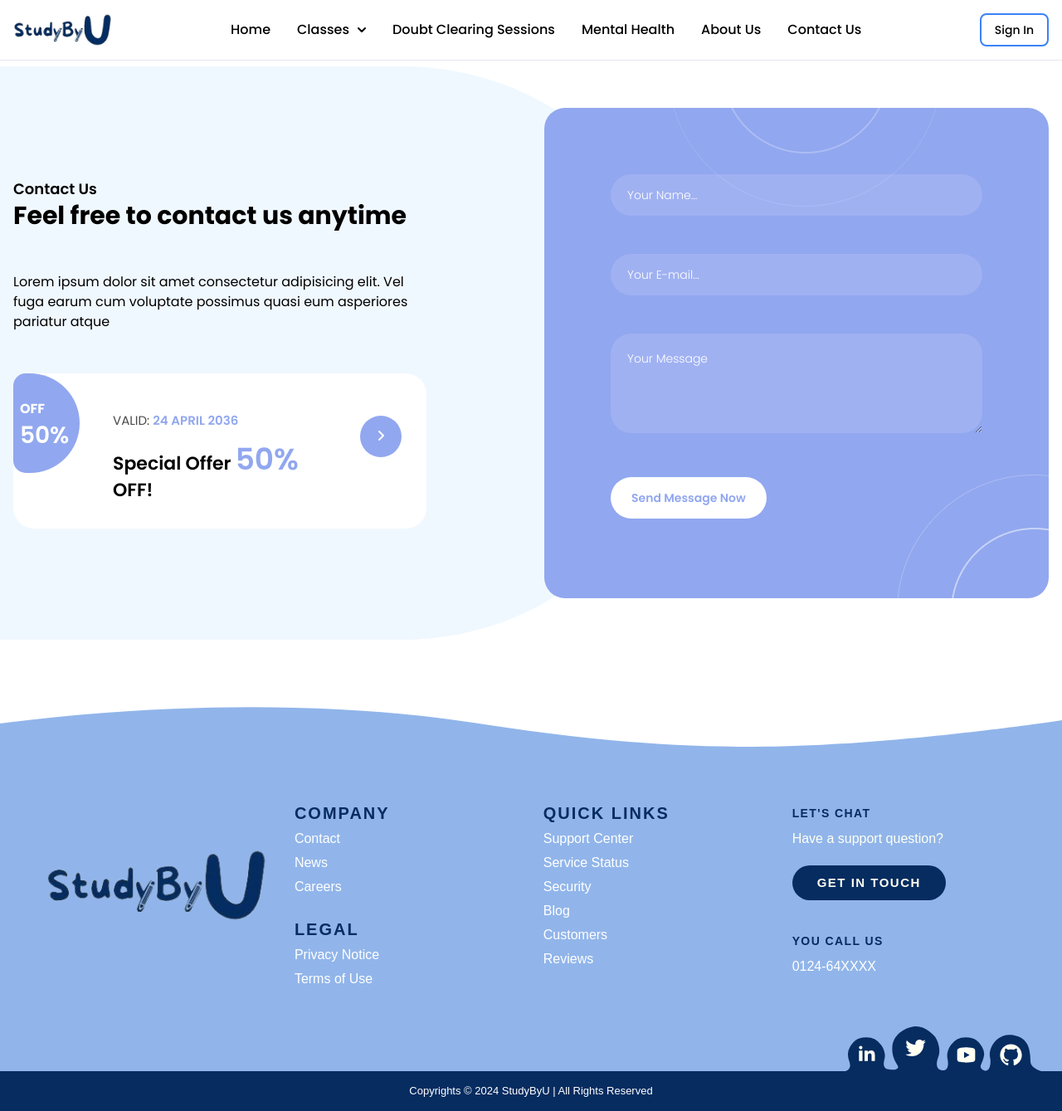
After one commit to AakashMahajan25/StudyByU-MAIN-, a PHP site: page /contact.php in a window 1280 px wide. The commit adds this page. Shown: the whole page at 83% size. Run offline with PHP 8.4, Linux system fonts and the light colour scheme; some libraries are stand-ins or nearby versions.

Commit message:
contact page added

```diff
--- /dev/null
+++ b/contact.php
@@ -0,0 +1,77 @@
+<!DOCTYPE html>
+<html lang="en">
+  <head>
+    <meta charset="UTF-8" />
+    <meta name="viewport" content="width=device-width, initial-scale=1.0" />
+    <title>Document</title>
+    <script src="https://cdn.tailwindcss.com"></script>
+    <link rel="stylesheet" href="css/style.css" />
+    <link rel="stylesheet" href="css/home.css" />
+    <link rel="stylesheet" href="css/contact.css" />
+    <link
+      rel="stylesheet"
+      href="https://cdnjs.cloudflare.com/ajax/libs/font-awesome/6.0.0-beta3/css/all.min.css"
+    />
+    <style></style>
+  </head>
+  <body>
+
+  <?php
+    session_start();
+    include('./secondary-navbar-white.html');
+    ?>
+
+  <div class="contact-us section my-20" id="contact">
+    <div class="container mx-auto px-4">
+      <div class="flex flex-wrap -mx-4">
+        <div class="w-full lg:w-1/2 self-center px-4">
+          <div class="section-heading">
+            <h6 class="text-lg font-semibold">Contact Us</h6>
+            <h2 class="text-3xl font-bold">Feel free to contact us anytime</h2>
+            <p class="mt-4">
+                Lorem ipsum dolor sit amet consectetur adipisicing elit. Vel fuga earum cum voluptate possimus quasi eum asperiores pariatur atque
+            </p>
+            <div class="special-offer mt-8">
+              <span class="offer block text-xl font-bold">off<br><em class="text-4xl">50%</em></span>
+              <h6 class="mt-4">Valid: <em>24 April 2036</em></h6>
+              <h4 class="text-2xl font-semibold mt-2">Special Offer <em class="text-4xl">50%</em> OFF!</h4>
+              <a href="#" class="text-blue-500 mt-4 inline-block"><i class="fa fa-angle-right"></i></a>
+            </div>
+          </div>
+        </div>
+        <div class="w-full lg:w-1/2 px-4">
+          <div class="contact-us-content">
+            <form id="contact-form" action="" method="post">
+              <div class="flex flex-wrap -mx-4">
+                <div class="w-full px-4 mb-4">
+                  <fieldset>
+                    <input type="text" name="name" id="name" placeholder="Your Name..." autocomplete="on" required class="w-full p-3 border border-gray-300 rounded">
+                  </fieldset>
+                </div>
+                <div class="w-full px-4 mb-4">
+                  <fieldset>
+                    <input type="text" name="email" id="email" pattern="[^ @]*@[^ @]*" placeholder="Your E-mail..." required class="w-full p-3 border border-gray-300 rounded">
+                  </fieldset>
+                </div>
+                <div class="w-full px-4 mb-4">
+                  <fieldset>
+                    <textarea name="message" id="message" placeholder="Your Message" class="w-full p-3 border border-gray-300 rounded"></textarea>
+                  </fieldset>
+                </div>
+                <div class="w-full px-4 mb-4">
+                  <fieldset>
+                    <button type="submit" id="form-submit" class="bg-orange-500 text-white py-3 px-6 rounded hover:bg-orange-600">Send Message Now</button>
+                  </fieldset>
+                </div>
+              </div>
+            </form>
+          </div>
+        </div>
+      </div>
+    </div>
+  </div>
+
+
+    <?php include('./footer.html');?>
+  </body>
+</html>
--- /dev/null
+++ b/css/contact.css
@@ -0,0 +1,221 @@
+/*
+---------------------------------------------
+Contact Style
+---------------------------------------------
+*/
+
+.contact-us {
+  margin-top: 80px;
+  position: relative;
+  padding: 50px 0px;
+}
+
+.contact-us:before {
+  position: absolute;
+  top: 0;
+  bottom: 0;
+  left: 0;
+  z-index: -1;
+  width: 65%;
+  height: 100%;
+  background-color: aliceblue;
+  content: '';
+  border-top-right-radius: 500px;
+  border-bottom-right-radius: 500px;
+}
+
+
+.contact-us  .section-heading {
+  margin-right: 110px;
+  margin-bottom: 0px;
+}
+
+.contact-us  .section-heading p {
+  margin-top: 50px;
+}
+
+.contact-us .special-offer {
+  margin-top: 50px;
+  background-color: #fff;
+  border-radius: 25px;
+  padding: 30px 120px;
+  display: inline-block;
+  position: relative;
+}
+
+.contact-us .special-offer span.offer {
+  position: absolute;
+  left: 0;
+  top: 0;
+  background-color: #91a7ef;
+  width: 80px;
+  padding: 30px 8px;
+  line-height: 25px;
+  height: 120px;
+  border-radius: 15px 60px 60px 15px;
+  display: inline-block;
+  text-align: center;
+  color: #fff;
+  font-size: 16px;
+  text-transform: uppercase;
+  text-align: left;
+}
+
+.contact-us .special-offer span.offer em {
+  font-size: 28px;
+  font-style: normal;
+  font-weight: 600;
+}
+
+.contact-us .special-offer h6 {
+  font-size: 15px;
+  color: #4a4a4a;
+  text-transform: uppercase;
+  font-weight: 400;
+  margin-bottom: 15px;
+}
+
+.contact-us .special-offer h6 em {
+  font-style: normal;
+  color: #91a7ef;
+  font-weight: 600;
+}
+
+.contact-us .special-offer h4 {
+  font-size: 22px;
+  font-weight: 600;
+}
+
+.contact-us .special-offer h4 em {
+  font-style: normal;
+  color: #91a7ef;
+}
+
+.contact-us .special-offer a {
+  position: absolute;
+  right: 30px;
+  top: 35px;
+  width: 50px;
+  height: 50px;
+  display: inline-block;
+  text-align: center;
+  line-height: 50px;
+  background-color: #91a7ef;
+  color: #fff;
+  border-radius: 50%;
+}
+
+.contact-us .contact-us-content {
+  border-radius: 25px;
+  padding: 80px;
+  background-color: #91a7ef;
+  position: relative;
+  z-index: 1;
+}
+
+.contact-us .contact-us-content::before {
+  background: url(../assets/contact-dec-01.png);
+  position: absolute;
+  left: 50%;
+  transform: translateX(-149px);
+  opacity: 0.5;
+  top: 0;
+  width: 318px;
+  height: 119px;
+  content: '';
+  z-index: 2;
+}
+
+.contact-us .contact-us-content::after {
+  background: url(../assets/contact-dec-02.png);
+  position: absolute;
+  right: 0;
+  bottom: 0;
+  width: 183px;
+  height: 149px;
+  content: '';
+  z-index: 2;
+}
+
+#contact-form input {
+  width: 100%;
+  height: 50px;
+  border-radius: 25px;
+  background-color: rgba(249, 235, 255, 0.15);
+  border: none;
+  outline: none;
+  font-weight: 300;
+  padding: 0px 20px;
+  font-size: 14px;
+  color: #fff;
+  margin-bottom: 30px;
+  position: relative;
+  z-index: 3;
+}
+
+#contact-form input::placeholder {
+  color: #fff;
+}
+
+#contact-form textarea {
+  width: 100%;
+  height: 120px;
+  border-radius: 25px;
+  background-color: rgba(249, 235, 255, 0.15);
+  border: none;
+  outline: none;
+  font-weight: 300;
+  padding: 20px;
+  font-size: 14px;
+  color: #fff;
+  margin-bottom: 30px;
+  position: relative;
+  z-index: 3;
+}
+
+#contact-form textarea::placeholder {
+  color: #fff;
+}
+
+#contact-form button {
+  border: none;
+  height: 50px;
+  font-size: 14px;
+  font-weight: 600;
+  background-color: #fff;
+  padding: 0px 25px;
+  border-radius: 25px;
+  color: #91a7ef;
+  transition: all .4s;
+  position: relative;
+  z-index: 3;
+}
+
+#contact-form button:hover {
+  opacity: 0.8;
+}
+
+.contact-us-content .more-info {
+  text-align: center;
+  background: rgb(85,0,227);
+  background: linear-gradient(90deg, rgba(85,0,227,1) 0%, rgba(198,61,255,1) 100%);
+  border-radius: 0px 0px 23px 23px;
+  padding: 45px 30px 15px 30px;
+}
+
+.contact-us-content .more-info .info-item {
+  text-align: center;
+  margin-bottom: 30px;
+}
+
+.contact-us-content .more-info i {
+  font-size: 32px;
+  color: #fff;
+  margin-bottom: 15px;
+}
+
+.contact-us-content .more-info h4 a {
+  color: #fff;
+  font-size: 16px;
+  font-weight: 400;
+}
--- a/home.php
+++ b/home.php
@@ -250,7 +250,7 @@ include('./secondary-navbar-white.html');
       </div>
     </section>
 
-    <div class="flex flex-col lg:flex-row items-center h-screen w-screen bg-[url('https://themewagon.github.io/eclipse/img/video-area-bg.png')] bg-cover p-6 lg:p-0">
+    <div class="flex flex-col lg:flex-row items-center h-screen w-screen bg-[url('assets/video-area-bg.png')] bg-cover p-6 lg:p-0">
         <div class="w-full lg:w-1/2 mt-14 lg:mt-0 lg:px-20 pb-10 lg:pb-40 text-center lg:text-left">
           <div class="text-2xl md:text-4xl font-bold text-white mb-6">
             Watch Our Trainers in Live Action
```
Also changed, not shown: assets/contact-dec-02.png (added), assets/video-area-bg.png (added).
